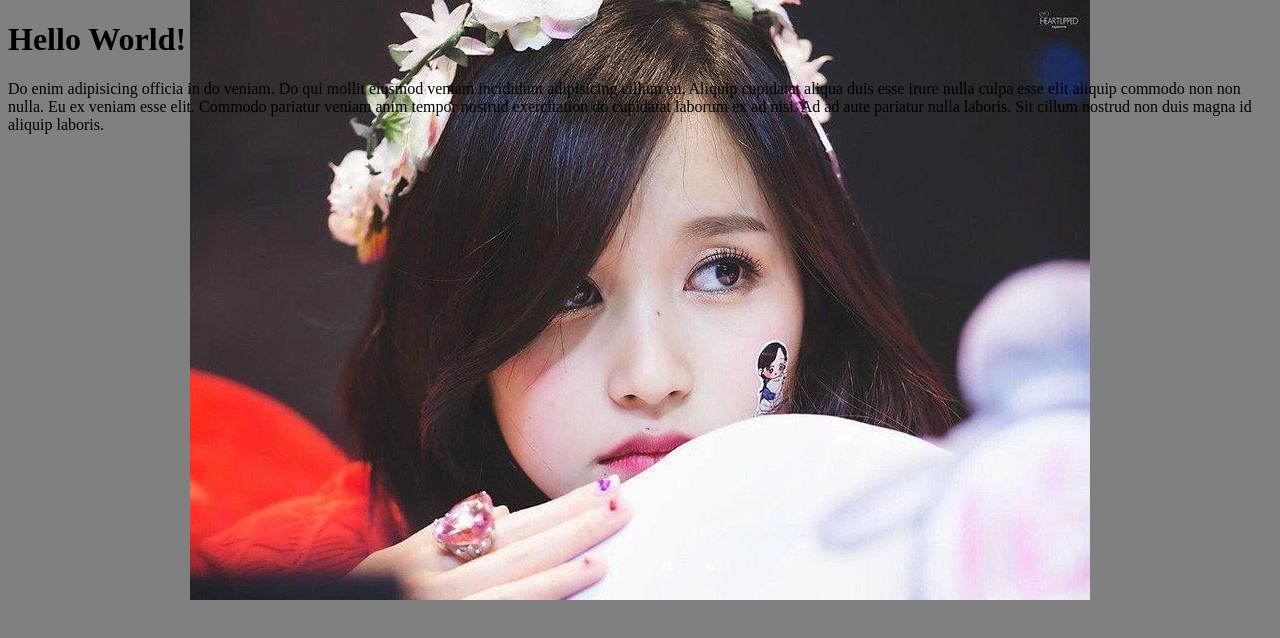
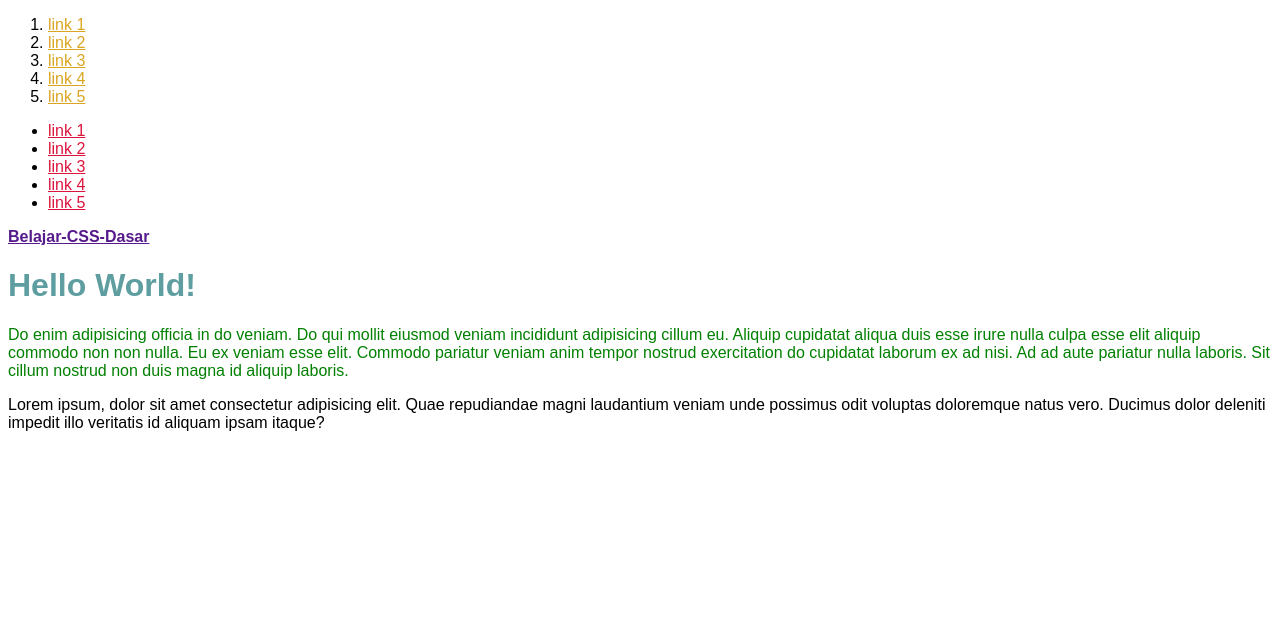
Before and after one commit to MYusronN/belajar-css, a plain HTML site: page index.html in a window 1280 px wide. Drawn offline with Linux system fonts and the light colour scheme.

Commit message:
add materi selector

```diff
--- a/index.html
+++ b/index.html
@@ -17,7 +17,7 @@
     </style>
     -external
     -->
-    <link rel="stylesheet" href="background.css">
+    <link rel="stylesheet" href="selector.css">
     <!--
         bisa ditulis satu baris ,urutannya seperti ini :
     font: style, variant, weight, size, line-height, font-family;
@@ -29,9 +29,46 @@
 </head>
 
 <body>
+    <ol>
+        <li>
+            <a href="">link 1</a>
+        </li>
+        <li>
+            <a href="">link 2</a>
+        </li>
+        <li>
+            <a href="">link 3</a>
+        </li>
+        <li>
+            <a href="">link 4</a>
+        </li>
+        <li>
+            <a href="">link 5</a>
+        </li>
+    </ol>
+    <ul>
+        <li>
+            <a href="">link 1</a>
+        </li>
+        <li>
+            <a href="">link 2</a>
+        </li>
+        <li>
+            <a href="">link 3</a>
+        </li>
+        <li>
+            <a href="">link 4</a>
+        </li>
+        <li>
+            <a href="">link 5</a>
+        </li>
+    </ul>
+    <a href="" class="cetak-tebal">Belajar-CSS-Dasar</a>
+    <br>
     <h1>Hello World!</h1>
-    <p>Do enim adipisicing officia in do veniam. Do qui mollit eiusmod veniam incididunt adipisicing cillum eu. Aliquip cupidatat aliqua duis esse irure nulla culpa esse elit aliquip commodo non non nulla. Eu ex veniam esse elit. Commodo pariatur veniam
+    <p id="p1">Do enim adipisicing officia in do veniam. Do qui mollit eiusmod veniam incididunt adipisicing cillum eu. Aliquip cupidatat aliqua duis esse irure nulla culpa esse elit aliquip commodo non non nulla. Eu ex veniam esse elit. Commodo pariatur veniam
         anim tempor nostrud exercitation do cupidatat laborum ex ad nisi. Ad ad aute pariatur nulla laboris. Sit cillum nostrud non duis magna id aliquip laboris. </p>
+    <p>Lorem ipsum, dolor sit amet consectetur adipisicing elit. Quae repudiandae magni laudantium veniam unde possimus odit voluptas doloremque natus vero. Ducimus dolor deleniti impedit illo veritatis id aliquam ipsam itaque?</p>
 </body>
 
 </html>
--- /dev/null
+++ b/selector.css
@@ -0,0 +1,35 @@
+/*
+Selector
+-elemen html
+id
+class
+complex selector
+--*
+properti sama mengunakan koma
+kalo spesifik spasi
+*/
+
+body {
+    font-family: Arial;
+}
+
+h1 {
+    color: cadetblue;
+}
+
+ul li a {
+    color: crimson
+}
+
+ol li a {
+    color: goldenrod
+}
+
+#p1 {
+    color: green;
+}
+
+.cetak-tebal {
+    font-weight: bold;
+    font-size: medium;
+}
```
